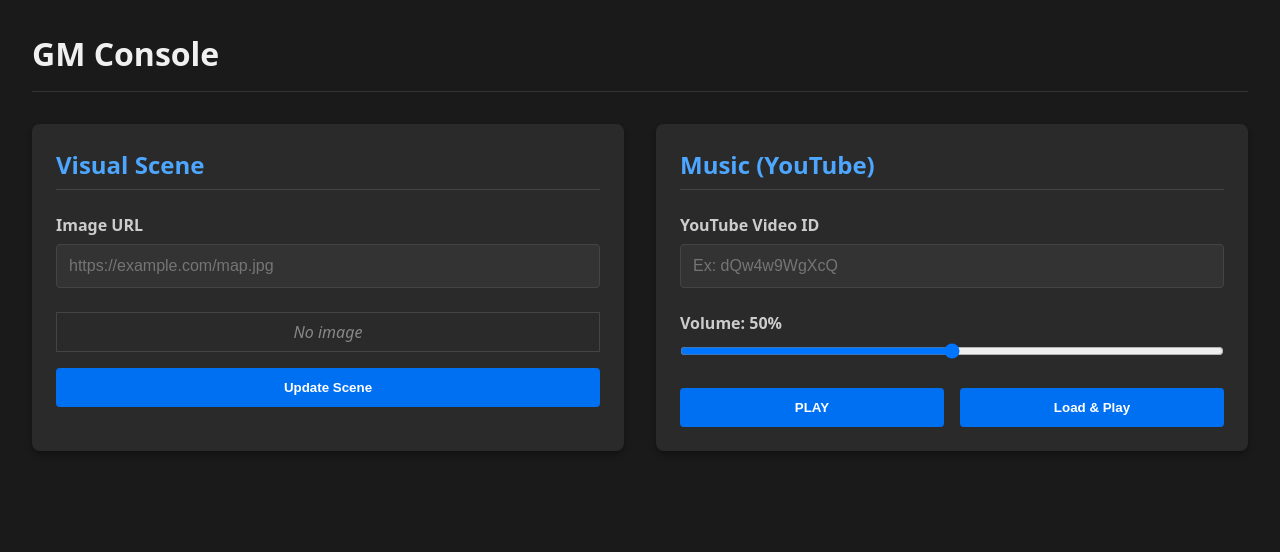
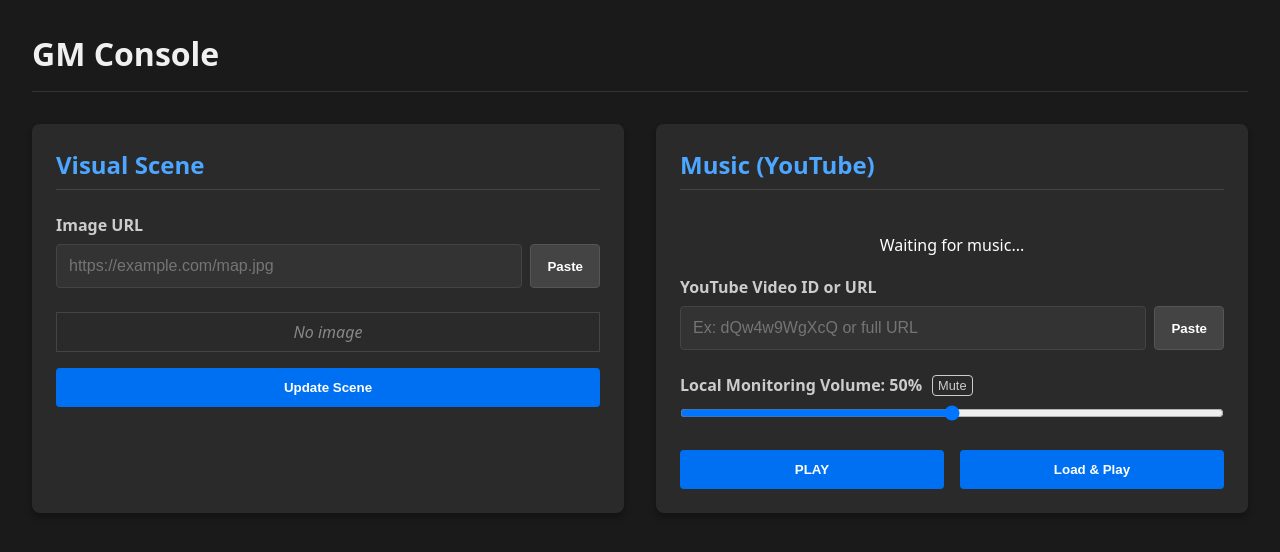
Before and after one commit to StivenTC/bard-sync, a Next.js app: page /gm in a window 1280 px wide. Shown: the top 552 px of the page. Built offline with nearby package versions, Linux system fonts and the light colour scheme; no server answers; the database is empty.

Commit message:
feat: added local volume and player to GM

```diff
--- a/src/features/gm/GMConsoleScreen.tsx
+++ b/src/features/gm/GMConsoleScreen.tsx
@@ -4,6 +4,12 @@ import { useState, useEffect } from 'react';
 import { ref, update, onValue } from 'firebase/database';
 import { db } from '@/lib/firebase';
 import styles from './gm.module.scss';
+import dynamic from 'next/dynamic';
+
+// Dynamic import for MusicPlayer
+const MusicPlayer = dynamic(() => import('@/features/player/components/MusicPlayer'), {
+  ssr: false
+});
 
 // Types for our state
 interface SceneState {
@@ -13,15 +19,18 @@ interface SceneState {
 interface MusicState {
   videoId: string;
   isPlaying: boolean;
-  volume: number;
+  // volume removed from global state
 }
 
 export default function GMConsoleScreen() {
   // Local state for inputs
   const [sceneUrl, setSceneUrl] = useState('');
   const [musicId, setMusicId] = useState('');
-  const [volume, setVolume] = useState(50);
   const [isPlaying, setIsPlaying] = useState(false);
+
+  // Local audio state for GM
+  const [localVolume, setLocalVolume] = useState(50);
+  const [isMuted, setIsMuted] = useState(false);
 
   // Feedback state
   const [status, setStatus] = useState('');
@@ -40,7 +49,6 @@ export default function GMConsoleScreen() {
       const data = snapshot.val();
       if (data) {
         if (data.videoId) setMusicId(data.videoId);
-        if (typeof data.volume === 'number') setVolume(data.volume);
         if (typeof data.isPlaying === 'boolean') setIsPlaying(data.isPlaying);
       }
     });
@@ -76,12 +84,32 @@ export default function GMConsoleScreen() {
     }
   };
 
-  const handleVolumeChange = (e: React.ChangeEvent<HTMLInputElement>) => {
-    const newVol = parseInt(e.target.value);
-    setVolume(newVol);
-    // Simple debounce: update DB only on release or use a timeout if necessary.
-    // For simplicity in this phase, we update directly but could optimize.
-    updateMusicState({ volume: newVol });
+  const extractVideoId = (url: string) => {
+    try {
+      const urlObj = new URL(url);
+      if (urlObj.hostname.includes('youtube.com') || urlObj.hostname.includes('youtu.be')) {
+        return urlObj.searchParams.get('v') || urlObj.pathname.slice(1) || url;
+      }
+      return url;
+    } catch (e) {
+      return url;
+    }
+  };
+
+  const handleMusicIdChange = (val: string) => {
+    const id = extractVideoId(val);
+    setMusicId(id);
+  };
+
+  const handlePaste = async (setter: (val: string) => void, parser?: (val: string) => string) => {
+    try {
+      const text = await navigator.clipboard.readText();
+      const value = parser ? parser(text) : text;
+      setter(value);
+    } catch (err) {
+      console.error('Failed to read clipboard', err);
+      setStatus('Error reading clipboard');
+    }
   };
 
   return (
@@ -97,12 +125,17 @@ export default function GMConsoleScreen() {
           <h2>Visual Scene</h2>
           <div className={styles.formGroup}>
             <label>Image URL</label>
+            <div className={styles.inputGroup}>
               <input
                 type="url"
                 value={sceneUrl}
                 onChange={(e) => setSceneUrl(e.target.value)}
                 placeholder="https://example.com/map.jpg"
               />
+              <button className={styles.btn} onClick={() => handlePaste(setSceneUrl)}>
+                Paste
+              </button>
+            </div>
           </div>
           <div className={styles.preview}>
             {sceneUrl ? (
@@ -121,24 +154,53 @@ export default function GMConsoleScreen() {
         {/* Music Panel */}
         <div className={styles.card}>
           <h2>Music (YouTube)</h2>
+
+          {/* Hidden Local Player for GM */}
+          <MusicPlayer
+            videoId={musicId}
+            playing={isPlaying}
+            volume={isMuted ? 0 : localVolume}
+          />
+
           <div className={styles.formGroup}>
-            <label>YouTube Video ID</label>
+            <label>YouTube Video ID or URL</label>
+            <div className={styles.inputGroup}>
               <input
                 type="text"
                 value={musicId}
-              onChange={(e) => setMusicId(e.target.value)}
-              placeholder="Ex: dQw4w9WgXcQ"
+                onChange={(e) => handleMusicIdChange(e.target.value)}
+                placeholder="Ex: dQw4w9WgXcQ or full URL"
               />
+              <button className={styles.btn} onClick={() => handlePaste(setMusicId, extractVideoId)}>
+                Paste
+              </button>
+            </div>
           </div>
 
           <div className={styles.formGroup}>
-            <label>Volume: {volume}%</label>
+            <div style={{ display: 'flex', alignItems: 'center', gap: '10px', marginBottom: '0.5rem' }}>
+              <label style={{ marginBottom: 0 }}>Local Monitoring Volume: {localVolume}%</label>
+              <button
+                onClick={() => setIsMuted(!isMuted)}
+                style={{
+                  background: 'none',
+                  border: '1px solid #ccc',
+                  color: '#ccc',
+                  borderRadius: '4px',
+                  padding: '2px 5px',
+                  cursor: 'pointer',
+                  fontSize: '0.8rem'
+                }}
+              >
+                {isMuted ? 'Unmute' : 'Mute'}
+              </button>
+            </div>
             <input
               type="range"
               min="0"
               max="100"
-              value={volume}
-              onChange={handleVolumeChange}
+              value={localVolume}
+              onChange={(e) => setLocalVolume(parseInt(e.target.value))}
             />
           </div>
 
--- a/src/features/gm/gm.module.scss
+++ b/src/features/gm/gm.module.scss
@@ -62,6 +62,30 @@
   input[type="range"] {
     width: 100%;
     cursor: pointer;
+  }
+}
+
+.inputGroup {
+  display: flex;
+  gap: 0.5rem;
+
+  input {
+    flex: 1;
+  }
+
+  button {
+    flex: 0 0 auto;
+    padding: 0.75rem 1rem;
+    background-color: #444;
+    color: white;
+    border: 1px solid #555;
+    cursor: pointer;
+    font-weight: bold;
+    border-radius: 4px;
+
+    &:hover {
+      background-color: #555;
+    }
   }
 }
 
```
Also changed, not shown: src/features/player/PlayerViewScreen.tsx (+36 -3 lines), src/features/player/player.module.scss (+24 -0 lines). Lines whose indentation alone changed are shown as unchanged.
